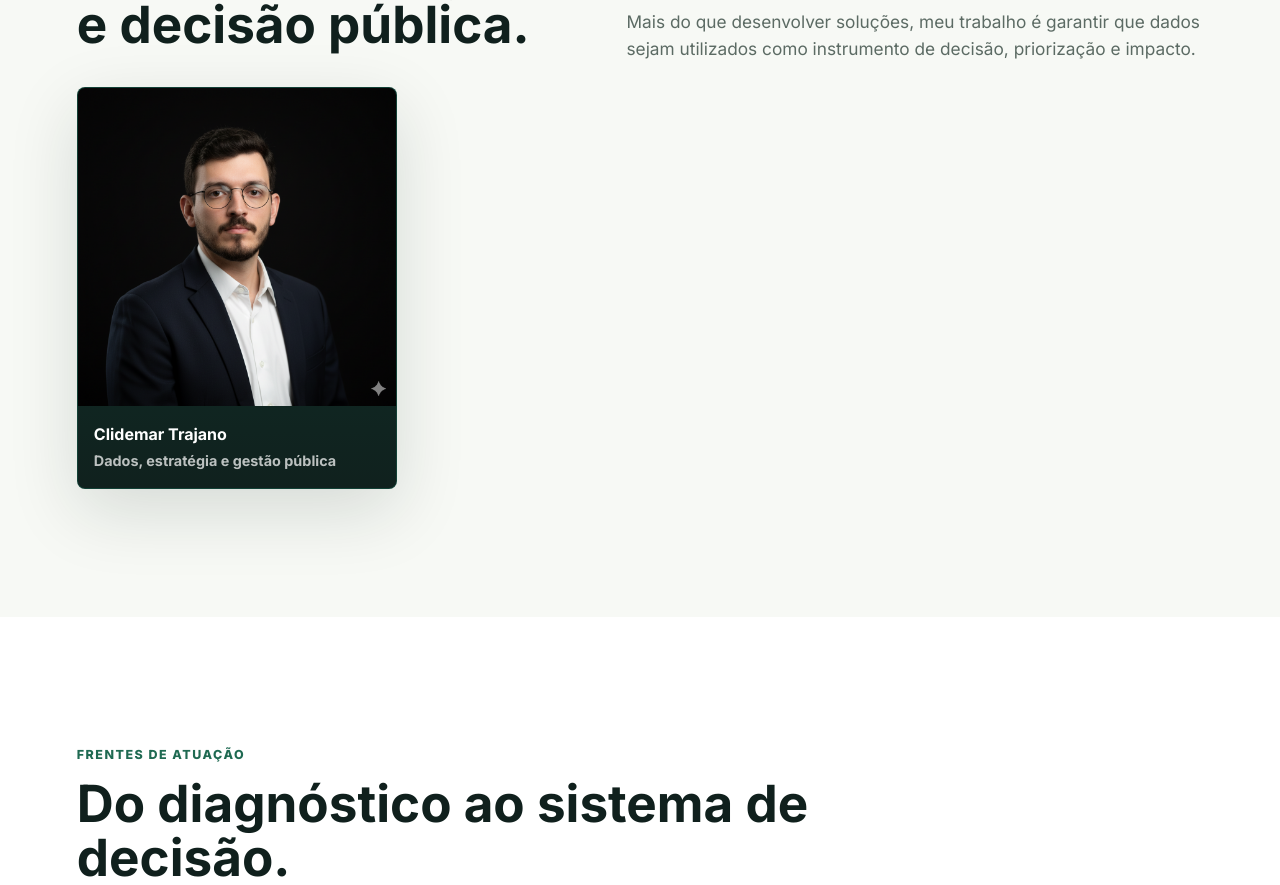
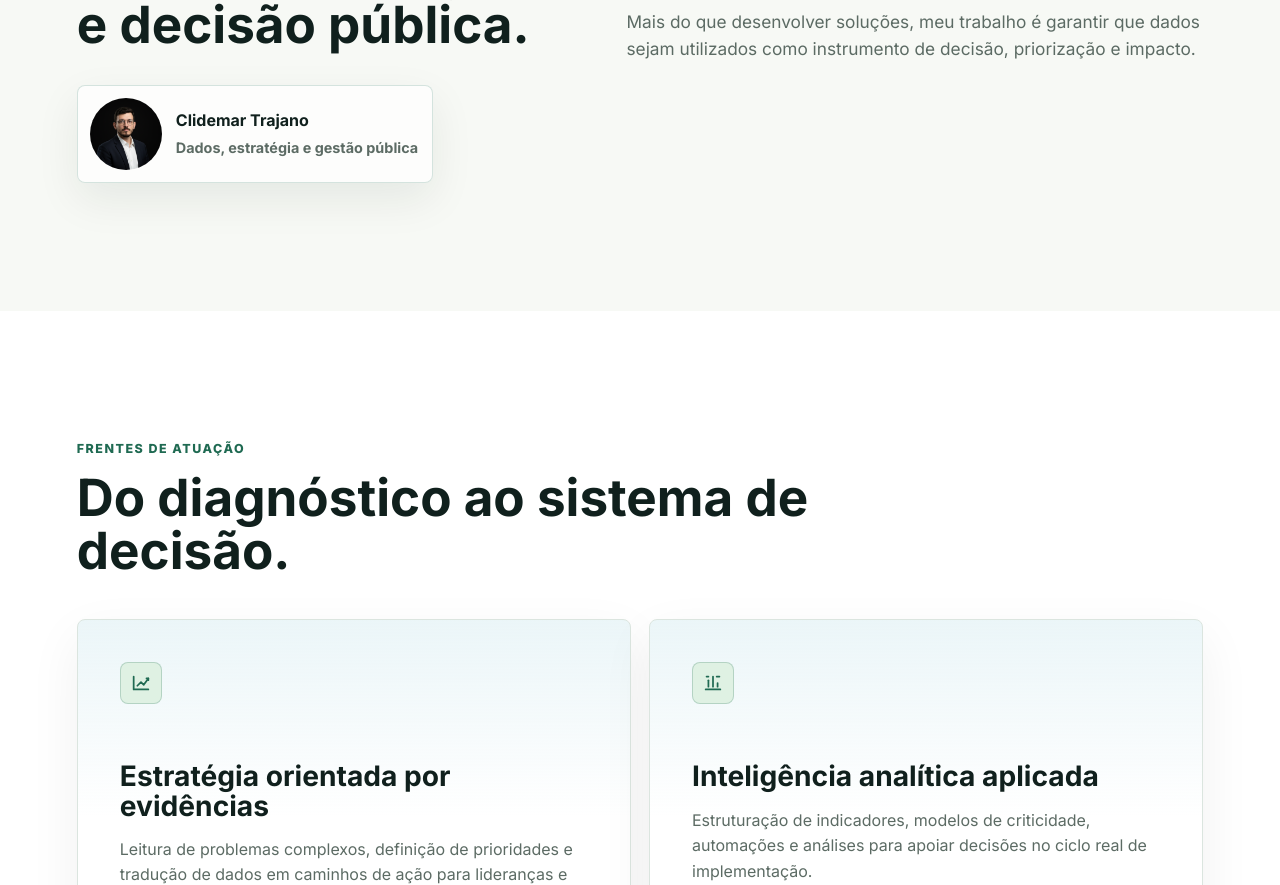
Before and after one commit to ClidTrajano/portfolio_clidemar_trajano, a plain HTML site: page index.html in a window 1280 px wide. Shown: the part 1306-2191 px from the top of the page. Drawn offline with Linux system fonts and the light colour scheme.

Commit message:
Add files via upload

```diff
--- a/index.html
+++ b/index.html
@@ -79,7 +79,7 @@
         <div class="about-intro">
           <p class="eyebrow">Quem sou eu</p>
           <h2>Atuação na interseção entre dados, estratégia e decisão pública.</h2>
-          <figure class="portrait-card">
+          <figure class="profile-signature">
             <img src="assets/clidemar-trajano.png" alt="Retrato profissional de Clidemar Trajano">
             <figcaption>
               <strong>Clidemar Trajano</strong>
--- a/styles.css
+++ b/styles.css
@@ -337,38 +337,41 @@ h3 {
   gap: 26px;
 }
 
-.portrait-card {
-  position: relative;
-  max-width: 320px;
-  margin: 10px 0 0;
-  overflow: hidden;
+.profile-signature {
+  display: flex;
+  width: fit-content;
+  max-width: 100%;
+  align-items: center;
+  gap: 14px;
+  margin: 8px 0 0;
+  padding: 12px 14px 12px 12px;
   border: 1px solid rgba(31, 106, 82, 0.18);
   border-radius: 8px;
-  background: var(--forest);
-  box-shadow: var(--shadow);
+  background: rgba(255, 255, 255, 0.7);
+  box-shadow: 0 16px 44px rgba(16, 32, 29, 0.08);
 }
 
-.portrait-card img {
-  width: 100%;
-  aspect-ratio: 1 / 1;
+.profile-signature img {
+  width: 72px;
+  height: 72px;
+  flex: 0 0 auto;
+  border-radius: 50%;
   object-fit: cover;
   object-position: center;
 }
 
-.portrait-card figcaption {
+.profile-signature figcaption {
   display: grid;
   gap: 2px;
-  padding: 16px;
-  color: var(--white);
-  background: linear-gradient(180deg, rgba(16, 32, 29, 0.78), rgba(16, 32, 29, 0.96));
 }
 
-.portrait-card figcaption strong {
+.profile-signature figcaption strong {
+  color: var(--ink);
   font-size: 1rem;
 }
 
-.portrait-card figcaption span {
-  color: rgba(255, 255, 255, 0.72);
+.profile-signature figcaption span {
+  color: var(--muted);
   font-size: 0.9rem;
   font-weight: 650;
 }
```
